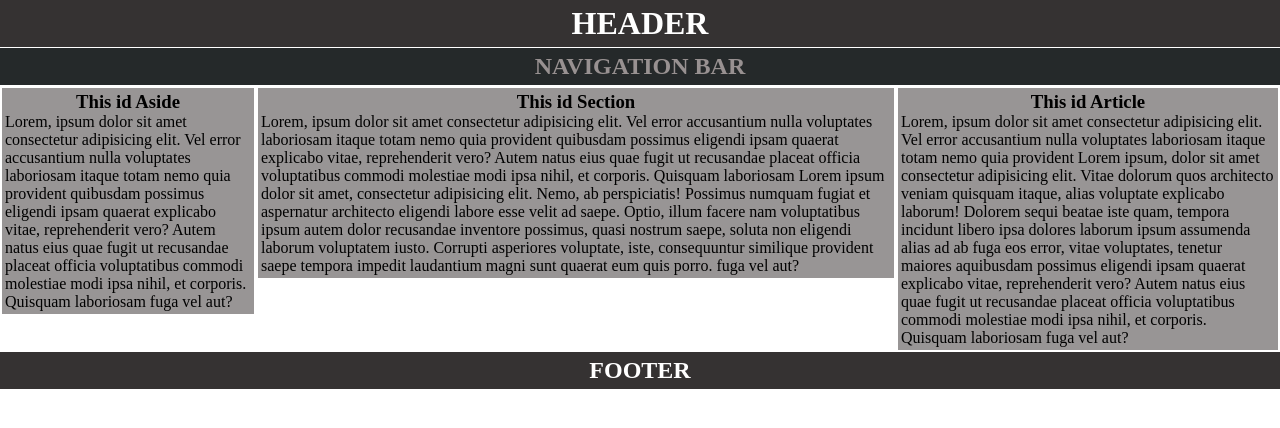
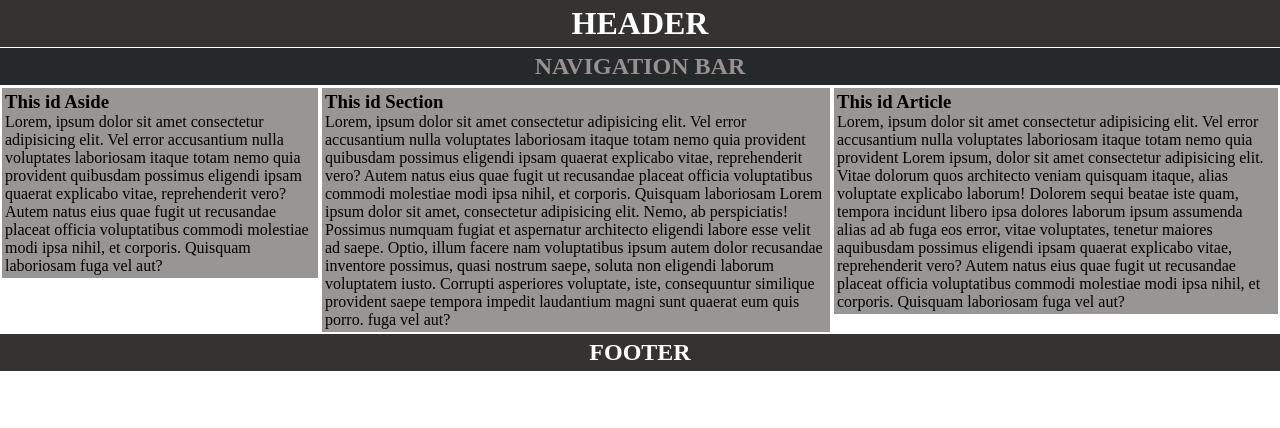
Before and after one commit to LuciferBloodFalen/Web_Programming_Practice_Projects, a plain HTML site: page Layout/index.html in a window 1280 px wide. Drawn offline with Linux system fonts and the light colour scheme.

Commit message:
Added some changes to Layout/style.css

```diff
--- a/Layout/style.css
+++ b/Layout/style.css
@@ -38,16 +38,16 @@ article {
 aside h3,
 section h3,
 article h3 {
-  text-align: center;
+  text-align: left;
 }
 aside {
-  width: 20%;
+  width: 25%;
 }
 section {
-  width: 50%;
+  width: 40%;
 }
 article {
-  width: 30%;
+  width: 35%;
 }
 footer {
   background-color: rgb(53, 50, 50);
@@ -57,3 +57,11 @@ footer {
   text-align: center;
   padding: 5px;
 }
+
+@media screen and (max-width: 600px) {
+  aside,
+  section,
+  article {
+    width: 100%;
+  }
+}
```
